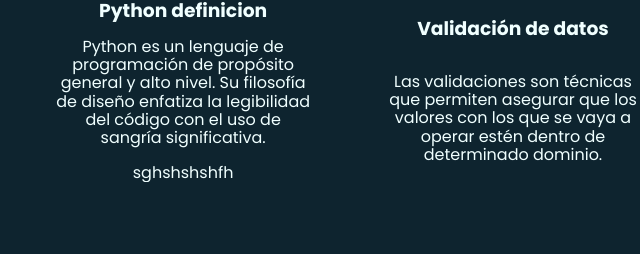
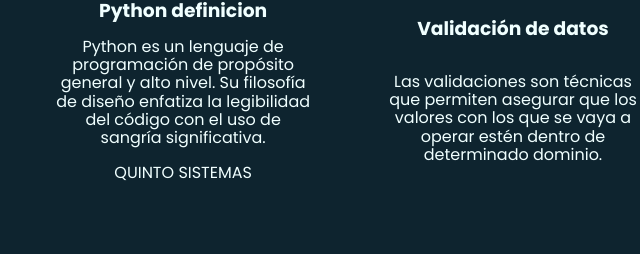
Before and after one commit to ZaiKret/INVESTIGACION.github.io, a plain HTML site: page index.html in a window 1280 px wide. Shown: the part 1125-1379 px from the top of the page, 166-806 px from the left. Drawn offline with nearby package versions, Linux system fonts and the light colour scheme.

Commit message:
AGREGAR LINEA

```diff
--- a/index.html
+++ b/index.html
@@ -79,7 +79,7 @@
             <img src="./images/python-logo-24.png" class="about__icon" >
             <h3 class="about__title"> Python definicion </h3>
             <p class="about__paragrah">Python es un lenguaje de programación de propósito general y alto nivel. Su filosofía de diseño enfatiza la legibilidad del código con el uso de sangría significativa.</p>
-            <p>sghshshshfh</p>
+            <p>QUINTO SISTEMAS</p>
           </article>
 
           <article class="about__icons">
```
